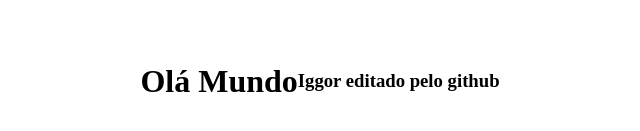
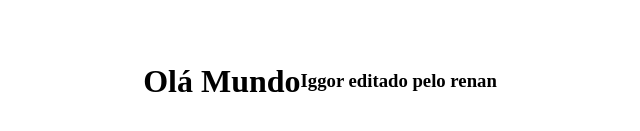
Before and after one commit to adilsonoj/aula-git, a plain HTML site: page index.html in a window 1280 px wide. Shown: the part 327-458 px from the top of the page, without its empty margins (328-968 px from the left). Drawn offline with Linux system fonts and the light colour scheme.

Commit message:
docs: update author name in index.html

```diff
--- a/index.html
+++ b/index.html
@@ -18,7 +18,7 @@
 
 <body>
     <h1>Olá Mundo</h1>
-    <h3>Iggor editado pelo github</h3>
+    <h3>Iggor editado pelo renan</h3>
 </body>
 
 </html>
```
